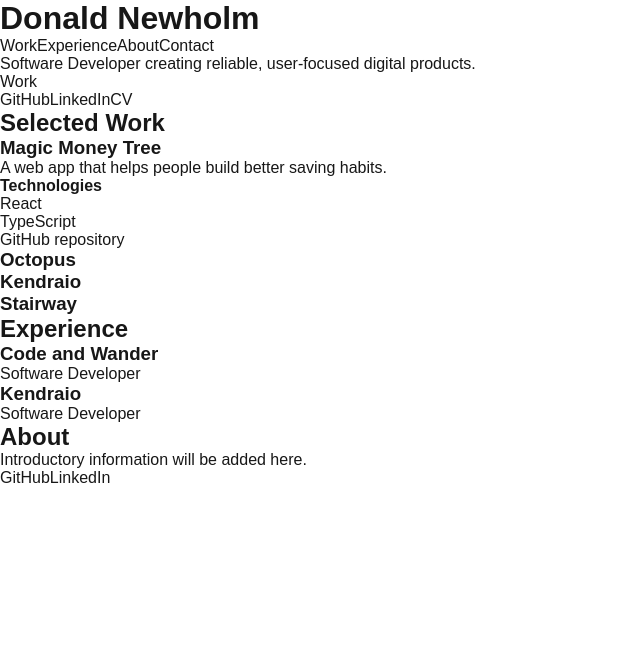
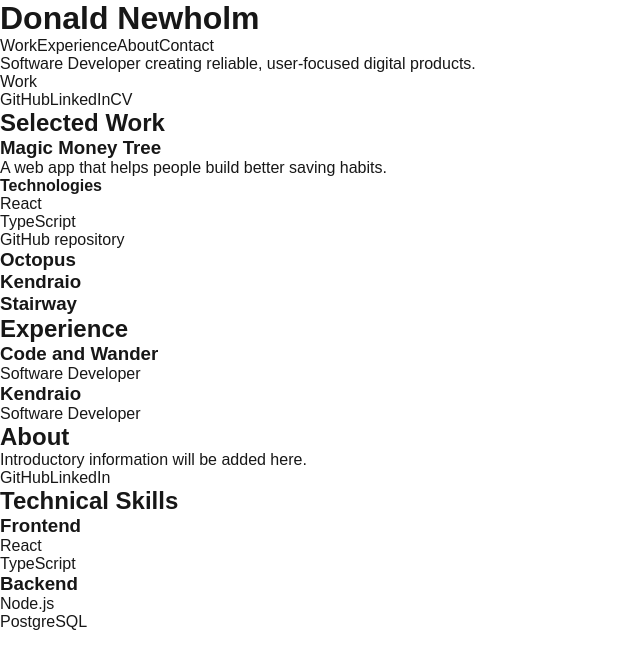
Before and after one commit to CodeKrakken/donald-newholm, a Next.js app: page / in a window 1280 px wide. Shown: the top 668 px of the page, without its empty margins (0-640 px from the left). Built offline with nearby package versions, Linux system fonts and the light colour scheme.

Commit message:
Add Skills section - tests and implementation

```diff
--- a/src/app/page.tsx
+++ b/src/app/page.tsx
@@ -5,6 +5,7 @@
 import Projects from "@/components/Projects/Projects";
 import Experience from "@/components/Experience/Experience";
 import About from "@/components/About/About";
+import Skills from "@/components/Skills/Skills";
 
 export default function Home() {
   return <>
@@ -13,5 +14,6 @@
     <Projects />
     <Experience />
     <About />
+    <Skills />
   </>;
 }
--- /dev/null
+++ b/src/components/Skills/Skills.tsx
@@ -0,0 +1,19 @@
+export default function Skills() {
+  return (
+    <section id="skills" aria-labelledby="technical-skills-heading">
+      <h2 id="technical-skills-heading">Technical Skills</h2>
+
+      <section aria-labelledby="frontend-heading">
+        <h3 id="frontend-heading">Frontend</h3>
+        <p>React</p>
+        <p>TypeScript</p>
+      </section>
+
+      <section aria-labelledby="backend-heading">
+        <h3 id="backend-heading">Backend</h3>
+        <p>Node.js</p>
+        <p>PostgreSQL</p>
+      </section>
+    </section>
+  );
+}
```
Also changed, not shown: 1 other file (tests, documents, lock files or other folders).
